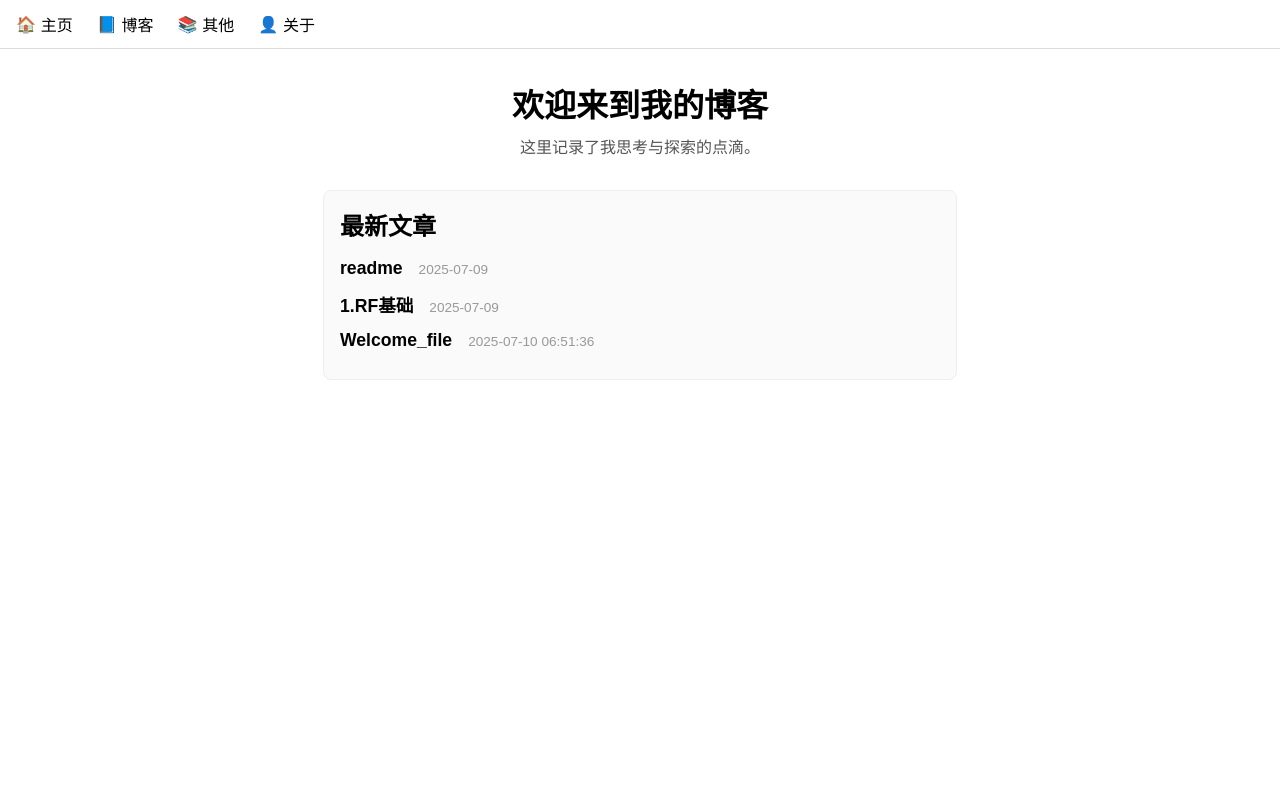
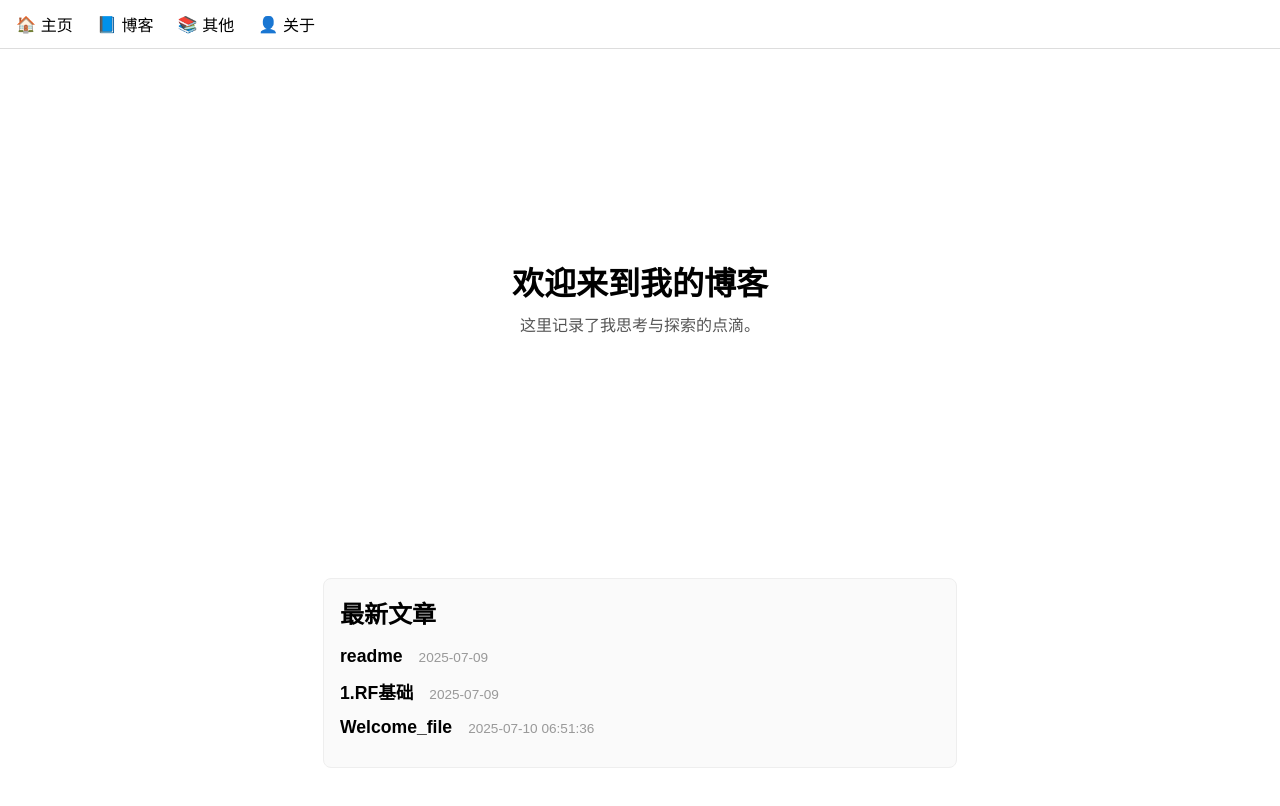
Before and after one commit to mzvl/mzvl.github.io, a plain HTML site: page index.html in a window 1280 px wide. Drawn offline with Linux system fonts and the light colour scheme.

Commit message:
Update index.html

```diff
--- a/index.html
+++ b/index.html
@@ -9,10 +9,11 @@
     nav { position: fixed; top: 0; left: 0; width: 100%; height: 3rem; background-color: #fff; border-bottom: 1px solid #ddd; display: flex; align-items: center; padding: 0 1rem; z-index: 1000; }
     nav a { margin-right: 1.5rem; text-decoration: none; color: #000; display: flex; align-items: center; }
     nav span { margin-left: 0.3rem; }
-    main { margin-top: 3rem; height: calc(100vh - 3rem); overflow: hidden; display: flex; flex-direction: column; align-items: center; justify-content: flex-start; padding: 2rem; word-break: break-word; }
-    .welcome { font-size: 2rem; font-weight: bold; margin-bottom: 0.5rem; }
-    .subtext { color: #555; margin-bottom: 2rem; }
-    .latest { background: #fafafa; padding: 1rem; border: 1px solid #eee; border-radius: 0.5rem; width: 100%; max-width: 600px; }
+    main { height: 100vh; padding-top: 3rem; box-sizing: border-box; display: flex; flex-direction: column; align-items: center; justify-content: flex-start; position: relative; }
+    .center-box { flex: 1; display: flex; flex-direction: column; justify-content: center; align-items: center; }
+    .welcome { font-size: 2rem; font-weight: bold; margin-bottom: 0.5rem; text-align: center; }
+    .subtext { color: #555; margin-bottom: 2rem; text-align: center; }
+    .latest { background: #fafafa; padding: 1rem; border: 1px solid #eee; border-radius: 0.5rem; text-align: left; width: 100%; max-width: 600px; margin-bottom: 2rem; }
     .latest h2 { margin: 0 0 1rem 0; }
     .article { margin-bottom: 0.8rem; display: flex; justify-content: flex-start; align-items: baseline; gap: 1rem; }
     .article-title { font-size: 1.1rem; font-weight: bold; white-space: nowrap; }
@@ -29,8 +30,10 @@
   </nav>
 
   <main>
-    <div class="welcome">欢迎来到我的博客</div>
-    <div class="subtext">这里记录了我思考与探索的点滴。</div>
+    <div class="center-box">
+      <div class="welcome">欢迎来到我的博客</div>
+      <div class="subtext">这里记录了我思考与探索的点滴。</div>
+    </div>
     <div class="latest">
       <h2>最新文章</h2>
       <div id="article-list">加载中...</div>
```
